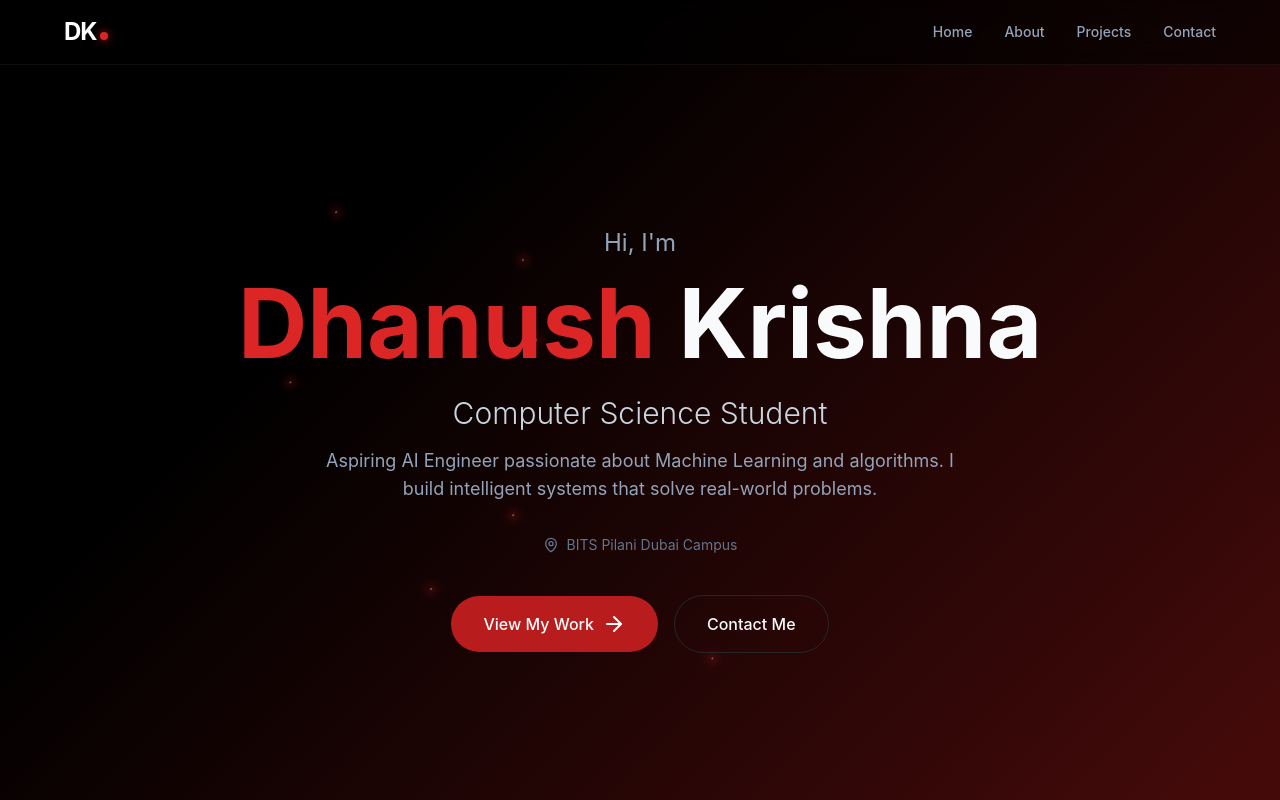
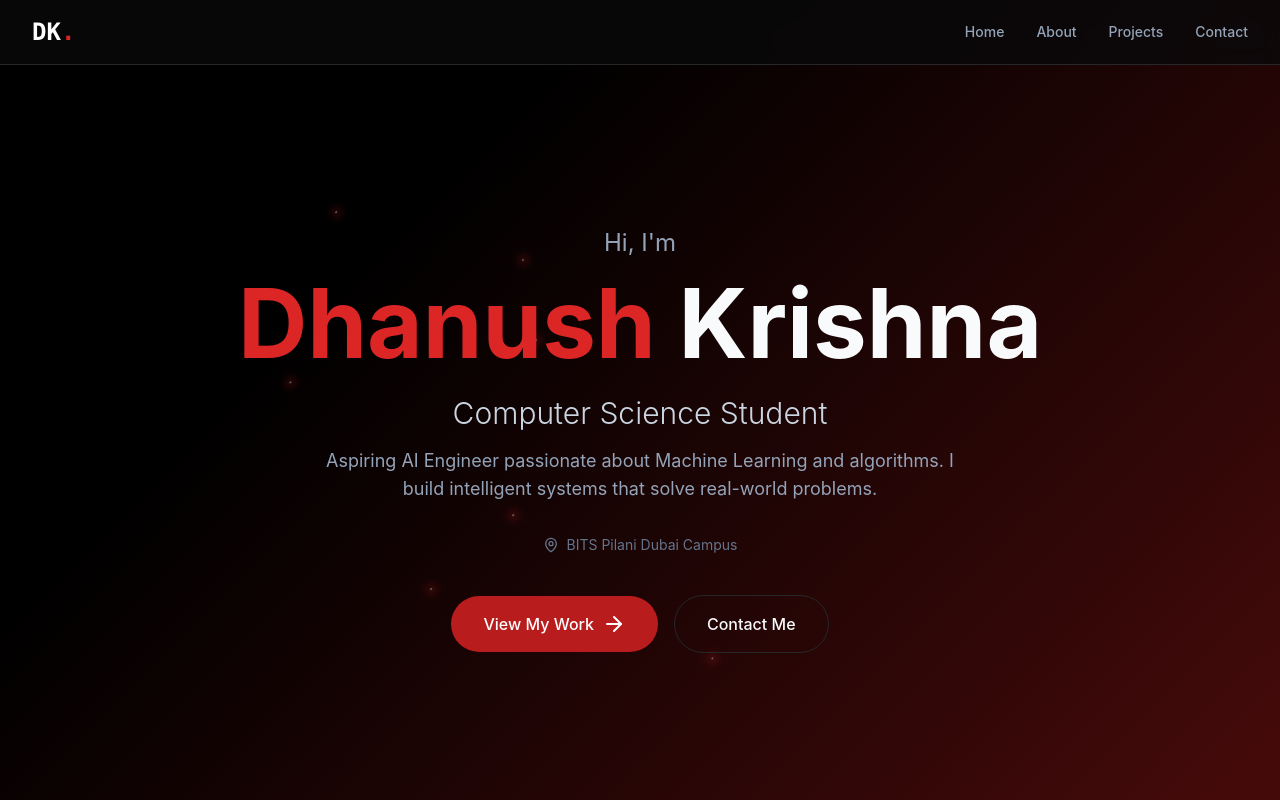
Before and after one commit to DhanushKrishna4/My-Portfolio, a React (Vite) app: page / in a window 1280 px wide. Shown: the top 800 px of the page. Built offline with nearby package versions, Linux system fonts and the light colour scheme.

Commit message:
fix: align logo dot to text baseline

```diff
--- a/src/components/Navbar.jsx
+++ b/src/components/Navbar.jsx
@@ -2,36 +2,20 @@ import React from 'react';
 
 const Navbar = () => {
   return (
-    <nav className="fixed w-full z-50 px-6 py-4 bg-black/50 backdrop-blur-md border-b border-white/5">
-      <div className="max-w-6xl mx-auto flex justify-between items-center">
-        {/* Minimalist Text Logo (Exactly like the original blue version) */}
-        <div className="flex items-center group cursor-pointer">
-          <div className="relative flex items-baseline">
-            {/* "DK" is now just raw text, no background square */}
-            <span className="text-2xl font-bold text-white tracking-tighter">
-              DK
-            </span>
-            {/* The Red Dot - placed at the bottom right of the K */}
-            <div className="w-2 h-2 bg-red-600 rounded-full ml-1 shadow-[0_0_10px_rgba(220,38,38,0.8)]"></div>
-          </div>
+    <nav className="fixed top-0 left-0 right-0 bg-zinc-950/80 backdrop-blur-md z-50 border-b border-zinc-800">
+      <div className="max-w-7xl mx-auto px-4 md:px-8 py-4 flex justify-between items-center">
 
-          {/* Static White Name - Slides out on hover */}
-          <span className="ml-4 font-bold text-white opacity-0 -translate-x-4 group-hover:opacity-100 group-hover:translate-x-0 transition-all duration-300 whitespace-nowrap">
-            Dhanush Krishna
-          </span>
-        </div>
+        {/* LOGO UPDATE: Added 'flex items-baseline' to align the dot's bottom with the text */}
+        <a href="#home" className="text-2xl font-bold font-mono text-white flex items-baseline">
+          DK<span className="text-red-600">.</span>
+        </a>
 
-        {/* Nav Links */}
-        <div className="hidden md:flex gap-8">
-          {['Home', 'About', 'Projects', 'Contact'].map((item) => (
-            <a
-              key={item}
-              href={`#${item.toLowerCase()}`}
-              className="text-sm font-medium text-slate-400 hover:text-red-500 transition-colors"
-            >
-              {item}
-            </a>
-          ))}
+        {/* Navigation Links */}
+        <div className="flex gap-8 items-center">
+          <a href="#home" className="text-slate-400 hover:text-white transition-colors text-sm font-medium">Home</a>
+          <a href="#about" className="text-slate-400 hover:text-white transition-colors text-sm font-medium">About</a>
+          <a href="#projects" className="text-slate-400 hover:text-white transition-colors text-sm font-medium">Projects</a>
+          <a href="#contact" className="text-slate-400 hover:text-white transition-colors text-sm font-medium">Contact</a>
         </div>
       </div>
     </nav>
```
